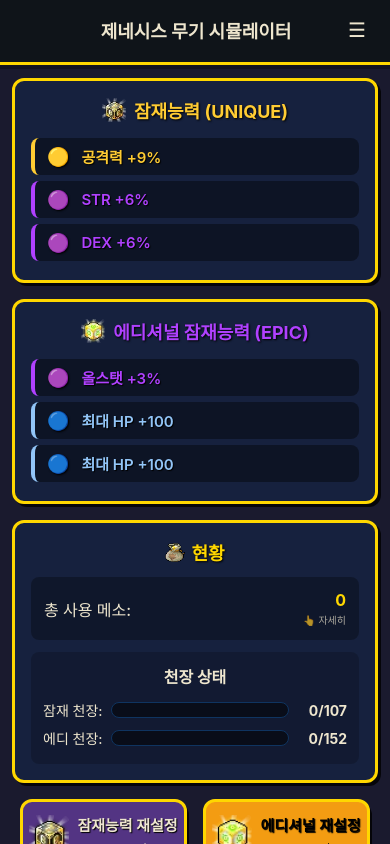
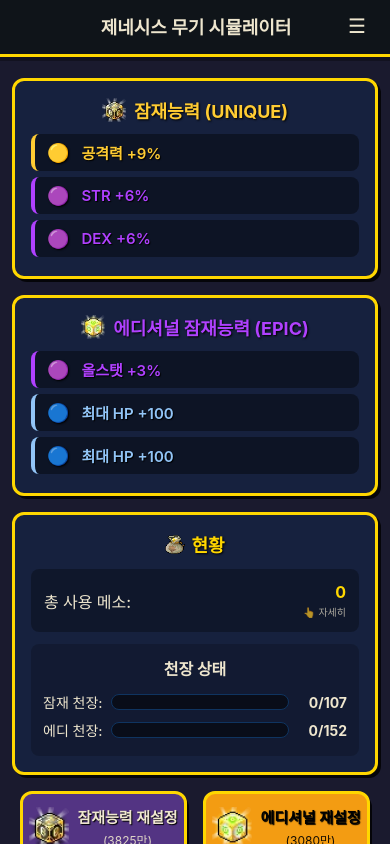
Before and after one commit to mukhoplus/Potential-Simulator, a React Native app: screen / in a window 390 px wide. Built offline with nearby package versions, Linux system fonts and the light colour scheme.

Commit message:
Design: 상하 여백 조절

```diff
--- a/src/components/PotentialSimulator.tsx
+++ b/src/components/PotentialSimulator.tsx
@@ -128,7 +128,7 @@ const styles = StyleSheet.create({
     backgroundColor: MAPLE_COLORS.background,
   },
   contentContainer: {
-    paddingBottom: 20,
+    paddingBottom: 8,
   },
   panelContainer: {
     paddingHorizontal: 4,
--- a/src/components/potential/Header.tsx
+++ b/src/components/potential/Header.tsx
@@ -266,9 +266,9 @@ const styles = StyleSheet.create({
     flexDirection: "row",
     alignItems: "center",
     justifyContent: "space-between",
-    paddingTop: scaledHeight(10),
+    paddingTop: scaledHeight(6),
     paddingHorizontal: isSmallScreen ? 12 : 16,
-    paddingBottom: scaledHeight(12),
+    paddingBottom: scaledHeight(8),
     backgroundColor: MAPLE_COLORS.headerBg,
     borderBottomWidth: 3,
     borderBottomColor: MAPLE_COLORS.secondaryText,
--- a/src/components/potential/PotentialPanel.tsx
+++ b/src/components/potential/PotentialPanel.tsx
@@ -99,7 +99,7 @@ const styles = StyleSheet.create({
     flexDirection: "row",
     alignItems: "center",
     justifyContent: "center",
-    marginBottom: scaledHeight(12),
+    marginBottom: scaledHeight(8),
   },
   cubeImage: {
     width: isSmallScreen ? 20 : 24,
```
Also changed, not shown: src/components/potential/StatusPanel_new.tsx (+9 -9 lines).
